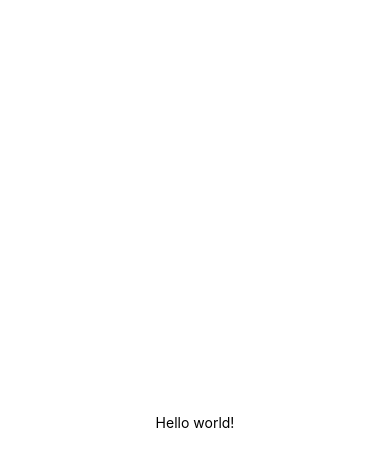
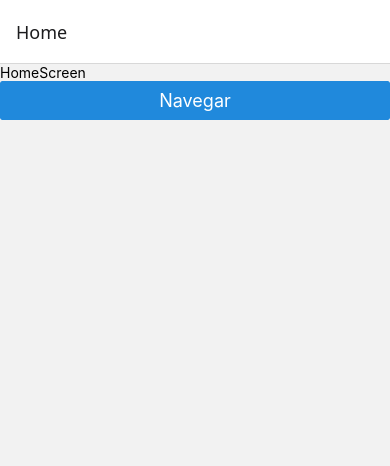
Before and after one commit to raurabryanclear/M4-PRUEBA, a React Native app: screen /Home in a window 390 px wide. Shown: the top 466 px of the page. Built offline with nearby package versions, Linux system fonts and the light colour scheme.

Commit message:
feat: :sparkles: Adding structure to navigation

```diff
--- a/App.js
+++ b/App.js
@@ -1,20 +1,36 @@
-import { StatusBar } from 'expo-status-bar';
-import { StyleSheet, Text, View } from 'react-native';
+import { createBottomTabNavigator } from '@react-navigation/bottom-tabs';
+import { NavigationContainer } from '@react-navigation/native';
+import { createStackNavigator } from '@react-navigation/stack';
+import ClientScreen from './screens/ClientScreen';
+import HomeScreen from './screens/HomeScreen';
+import SalesScreen from './screens/SalesScreen';
 
+const Tab = createBottomTabNavigator();
+const Stack = createStackNavigator()
 export default function App() {
   return (
-    <View style={styles.container}>
-      <Text>Hello world!</Text>
-      <StatusBar style="auto" />
-    </View>
+    <NavigationContainer>
+      <StackScreen />
+    </NavigationContainer>
   );
 }
-
-const styles = StyleSheet.create({
-  container: {
-    flex: 1,
-    backgroundColor: '#fff',
-    alignItems: 'center',
-    justifyContent: 'center',
-  },
-});
+const StackScreen = () => {
+  return (
+    <Stack.Navigator>
+      <Stack.Screen name='Home' component={HomeScreen} />
+      <Stack.Screen
+        name="Tabs"
+        component={TabsScreen}
+        options={{ headerShown: false }}
+      />
+    </Stack.Navigator>
+  )
+}
+const TabsScreen = () => {
+  return (
+    <Tab.Navigator>
+      <Tab.Screen name="Sales" component={SalesScreen} />
+      <Tab.Screen name="Client" component={ClientScreen} />
+    </Tab.Navigator>
+  )
+}
--- /dev/null
+++ b/screens/ClientScreen.js
@@ -0,0 +1,10 @@
+import { View, Text } from 'react-native'
+import React from 'react'
+
+export default function ClientScreen() {
+  return (
+    <View>
+      <Text>ClientScreen</Text>
+    </View>
+  )
+}
--- /dev/null
+++ b/screens/HomeScreen.js
@@ -0,0 +1,17 @@
+import { Button } from '@rneui/themed'
+import React from 'react'
+import { Text, View } from 'react-native'
+
+const HomeScreen = ({ navigation }) => {
+  return (
+    <View>
+      <Text>HomeScreen</Text>
+      <Button
+        title={'Navegar'}
+        onPress={() => navigation.navigate('Tabs')}
+      />
+    </View>
+  )
+}
+
+export default HomeScreen
--- /dev/null
+++ b/screens/SalesScreen.js
@@ -0,0 +1,10 @@
+import React from 'react'
+import { Text, View } from 'react-native'
+
+export default function SalesScreen() {
+  return (
+    <View>
+      <Text>SalesScreen</Text>
+    </View>
+  )
+}
```
Also changed, not shown: package.json (+13 -1 lines), 1 other file (tests, documents, lock files or other folders).
